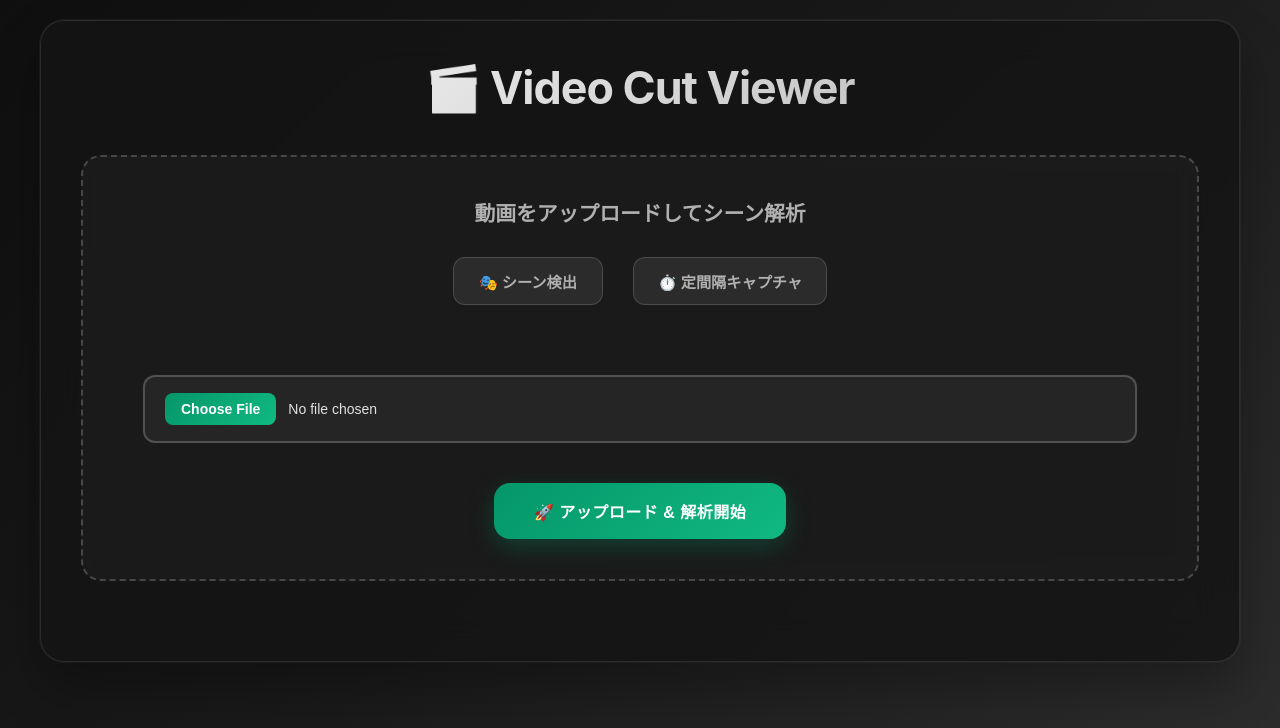
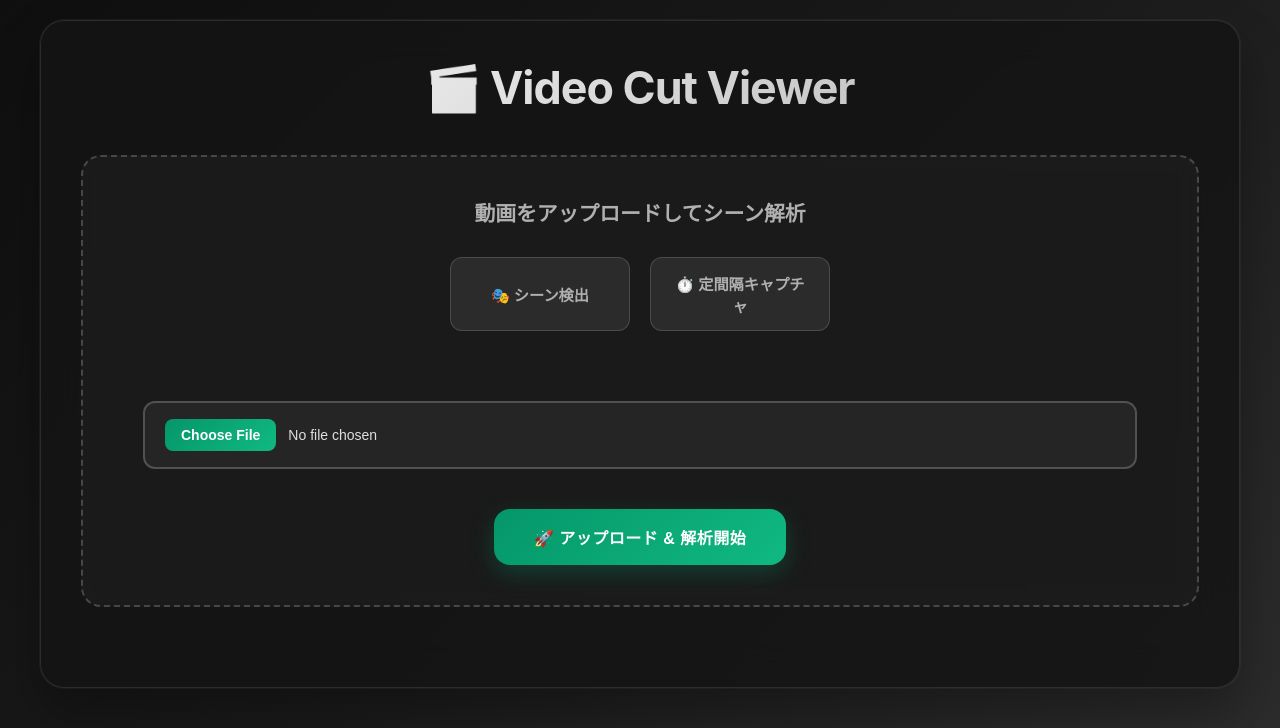
Before and after one commit to NORIKO-OZ/video-cut-viewer, a Flask app: template templates/index.html in a window 1280 px wide. Shown: the top 728 px of the page. Run offline with Flask 3, Linux system fonts and the light colour scheme; the template is opened without the code that fills it, so the values that code supplies are empty.

Commit message:
Fix mode selector button sizing
- Set fixed width (180px) for consistent button sizes
- Use flexbox for proper alignment and centering
- Adjust padding and gap for better visual balance
- Ensure both buttons have identical dimensions

🤖 Generated with [Claude Code](https://claude.ai/code)

Co-Authored-By: Claude <noreply@anthropic.com>

```diff
--- a/templates/index.html
+++ b/templates/index.html
@@ -71,12 +71,13 @@
             margin: 30px 0;
             display: flex;
             justify-content: center;
-            gap: 30px;
+            gap: 20px;
+            flex-wrap: wrap;
         }
 
         .mode-selector label {
             position: relative;
-            padding: 12px 24px;
+            padding: 14px 20px;
             border-radius: 12px;
             font-weight: 600;
             font-size: 0.95em;
@@ -85,8 +86,12 @@
             background: rgba(255, 255, 255, 0.08);
             border: 1px solid rgba(255, 255, 255, 0.15);
             color: #b0b0b0;
-            min-width: 150px;
+            width: 180px;
             text-align: center;
+            display: flex;
+            align-items: center;
+            justify-content: center;
+            box-sizing: border-box;
         }
 
         .mode-selector label:hover {
```
